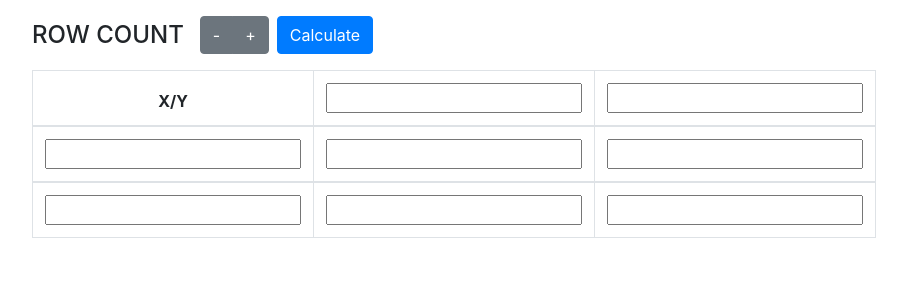
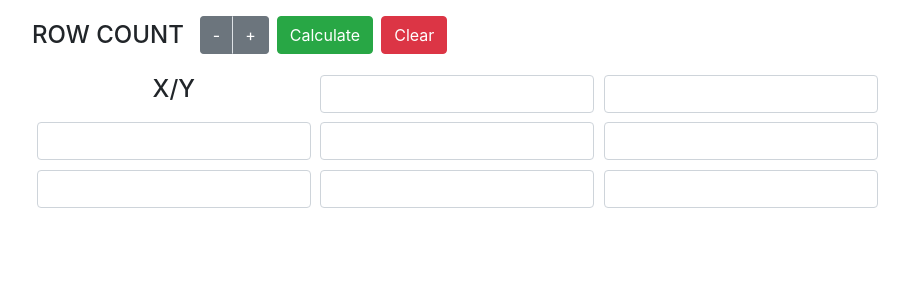
Before and after one commit to ekoemets/tnt-calculator, a React (Create React App) app: page / in a window 1280 px wide. Shown: the top 300 px of the page, without its empty margins (38-947 px from the left). Built offline with nearby package versions, Linux system fonts and the light colour scheme.

Commit message:
Design and clear functionality

```diff
--- a/package.json
+++ b/package.json
@@ -8,6 +8,7 @@
     "@testing-library/react": "^9.5.0",
     "@testing-library/user-event": "^7.2.1",
     "bootstrap": "^4.4.1",
+    "mathjs": "^6.6.3",
     "react": "^16.13.1",
     "react-bootstrap": "^1.0.0",
     "react-dom": "^16.13.1",
--- a/src/components/Cell.js
+++ b/src/components/Cell.js
@@ -1,15 +1,28 @@
 import React, { Component } from 'react';
+import {Form} from 'react-bootstrap';
 
 export class Cell extends Component{
+    constructor(props){
+        super(props);
+        this.state = {
+            value: props.row[props.id]
+        }
+    }
+
+    componentWillReceiveProps(newProps){
+        this.setState({value: newProps.row[this.props.id]})
+    }
 
     handleChange = (event) =>{
         this.props.row[this.props.id] = event.target.value;
+        this.setState({value: event.target.value})
     }
+
 
     render(){
         return(
             <td>
-            <input className="" onChange={this.handleChange}/>
+            <Form.Control value={this.state.value === null ? "" : this.state.value} onChange={this.handleChange} />
             </td>
         )
     }
--- a/src/components/HeadCell.js
+++ b/src/components/HeadCell.js
@@ -1,15 +1,27 @@
 import React, { Component } from 'react';
+import {Form} from 'react-bootstrap';
 
 export class Cell extends Component{
+    constructor(props){
+        super(props);
+        this.state = {
+            value: props.row[props.id]
+        }
+    }
+
+    componentWillReceiveProps(newProps){
+        this.setState({value: newProps.row[this.props.id]})
+    }
 
     handleChange = (event) =>{
         this.props.row[this.props.id] = event.target.value;
+        this.setState({value: event.target.value})
     }
 
     render(){
         return(
             <th>
-            <input className="" onChange={this.handleChange}/>
+            <Form.Control value={this.state.value === null ? "" : this.state.value} onChange={this.handleChange} />
             </th>
         )
     }
--- a/src/components/RowHead.js
+++ b/src/components/RowHead.js
@@ -3,13 +3,24 @@ import HeadCell from "./HeadCell";
 
 export class Row extends Component{
 
+    constructor(props){
+        super();
+        this.state = {
+            row: props.row
+        }
+    }
+
+    componentWillReceiveProps(newProps){
+        this.setState({row: newProps.row})
+    }
+
     render(){
         return(
             <thead>
             <tr>
-                <th>X/Y</th>
+                <th className="align-middle"><h4>X/Y</h4></th>
                 {this.props.row.map((cell, index) => (
-                    <HeadCell key={index} row={this.props.row} id={index}>
+                    <HeadCell key={index} row={this.state.row} id={index}>
 
                     </HeadCell>
                 ))}
--- a/src/components/TRow.js
+++ b/src/components/TRow.js
@@ -2,13 +2,24 @@ import React, { Component } from 'react';
 import Cell from "./Cell";
 
 export class TRow extends Component{
+
+    constructor(props){
+        super();
+        this.state = {
+            row: props.row
+        }
+    }
+
+    componentWillReceiveProps(newProps){
+        this.setState({row: newProps.row})
+    }
 
     render(){
         return(
             <tbody>
             <tr>
                 {this.props.row.map((cell, index) => (
-                    <Cell key={index} row={this.props.row} id={index}>
+                    <Cell key={index} row={this.state.row} id={index}>
 
                     </Cell>
                 ))}
--- a/src/components/TableWrapper.js
+++ b/src/components/TableWrapper.js
@@ -40,7 +40,7 @@ export class TableWrapper extends Component{
         }
         for (let i=1; i< tabel.length; i++){
             read.push(tabel[i].map(x => {
-                if (x.includes("/")){
+                if (x !== null && x.includes("/")){
                    let osad = x.split("/");
                    return parseFloat(osad[0]) / parseFloat(osad[1]);
                 }
@@ -61,16 +61,29 @@ export class TableWrapper extends Component{
 
     decreaseSize = () => {
         if(this.state.size > 2){
-            this.setState({size:this.state.size -1,
-                rows : this.createCells(this.state.size -1)
+            this.state.rows.pop()
+            this.state.rows.map(row => row.pop())
+            this.setState({...this.state,
+                size: this.state.size -1,
+                rows: this.state.rows
              })
         }
     }
 
     increaseSize = () => {
-        this.setState({size:this.state.size +1,
-                       rows : this.createCells(this.state.size +1)
+        this.state.rows.map(row => row.push(null));
+        this.state.rows.push([...Array(this.state.size + 2).keys()].map(i => null))
+        this.setState({...this.state,
+                       size: this.state.size +1,
+                       rows: this.state.rows
                     })
+    }
+
+    clearValues = () => {
+        this.setState({...this.state,
+            rows : this.createCells(this.state.size)
+         })
+         console.log(this.state)
     }
 
     render(){
@@ -79,13 +92,14 @@ export class TableWrapper extends Component{
                 <div className="d-flex justify-content-start my-3">
                     <span className="align-self-center"><h4 className="my-0 mr-3">ROW COUNT</h4></span>
                     <ButtonGroup>
-                        <Button variant="secondary align" onClick={this.decreaseSize}>-</Button>
-                        <Button variant="secondary" onClick={this.increaseSize}>+</Button>
+                        <Button variant="secondary border-right" onClick={this.decreaseSize}>-</Button>
+                        <Button variant="secondary border-left" onClick={this.increaseSize}>+</Button>
                     </ButtonGroup>
-                    <Button variant="primary ml-2" onClick={this.onCalculate}>Calculate</Button>
+                    <Button variant="success ml-2" onClick={this.onCalculate}>Calculate</Button>
+                    <Button variant="danger ml-2" onClick={this.clearValues}>Clear</Button>
                 </div>
 
-            <Table bordered style={{width: "auto"}}>
+            <Table style={{width: "auto"}} borderless size="sm">
                 <RowHead key={0} handleChange={this.handleRowChange} row={this.state.rows[0]}></RowHead>
                 {this.state.rows.map((row, index) => {
                     if(index !== 0){
```
Also changed, not shown: 1 other file (tests, documents, lock files or other folders).
